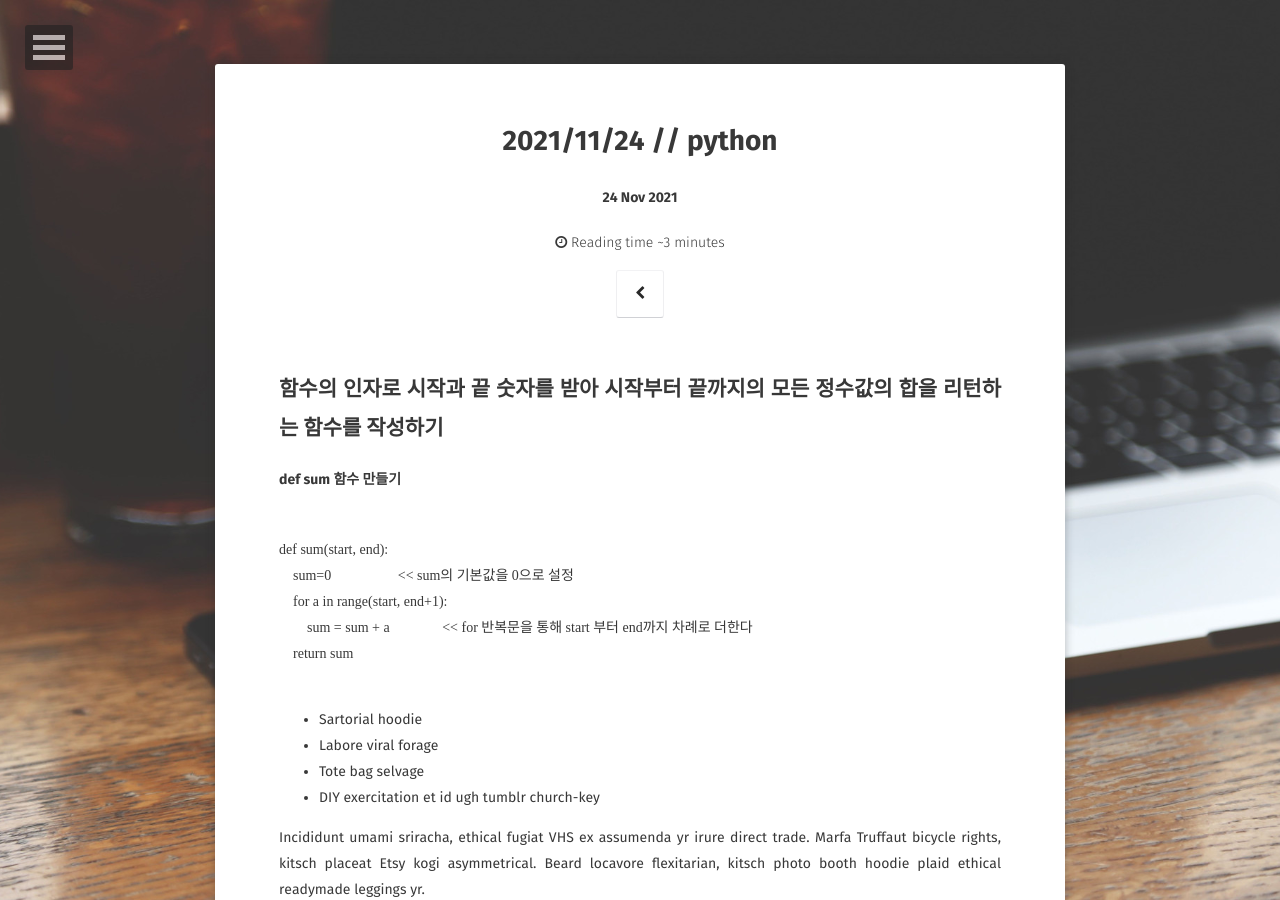
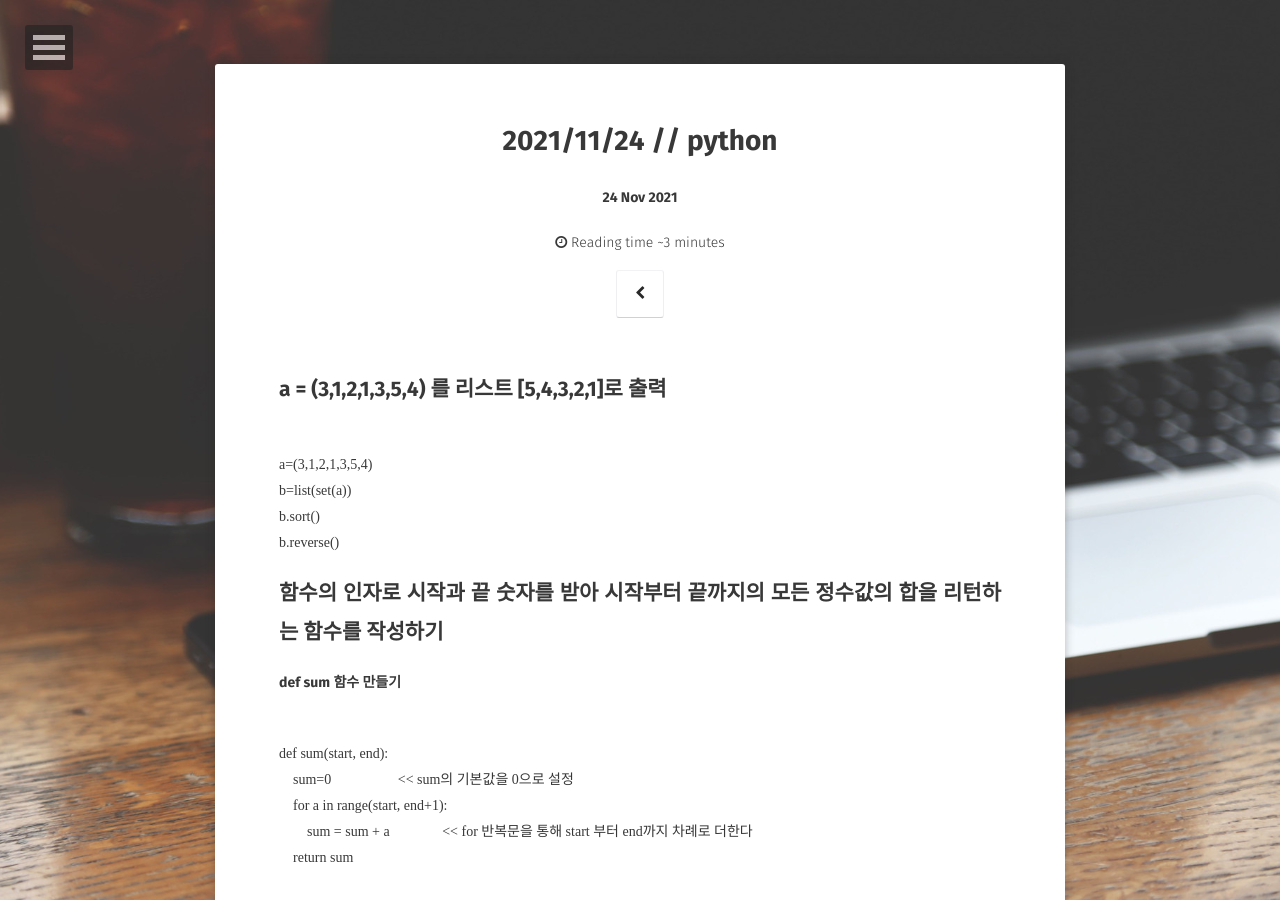
Before and after one commit to dbwjddl5611/dbwjddl5611.github-com, a Jekyll site: the page built from _posts/2021-11-24-sum-post.md, in a window 1280 px wide and 900 px high. Built offline with Jekyll 4.4.1, drawn with Linux system fonts in a browser that asks for light colours; some web fonts are replaced; comment, search, counter and statistics services are not loaded.

Commit message:
Update 2021-11-24-sum-post.md

```diff
--- a/_posts/2021-11-24-sum-post.md
+++ b/_posts/2021-11-24-sum-post.md
@@ -6,6 +6,16 @@ excerpt: "A ton of text to test readability."
 tags: [python]
 comments: true
 ---
+## a = (3,1,2,1,3,5,4) 를 리스트 [5,4,3,2,1]로 출력
+
+<pre><code>
+a=(3,1,2,1,3,5,4)
+b=list(set(a))
+b.sort()
+b.reverse()
+</code></pre>
+
+
 
 ## 함수의 인자로 시작과 끝 숫자를 받아 시작부터 끝까지의 모든 정수값의 합을 리턴하는 함수를 작성하기
 
```
